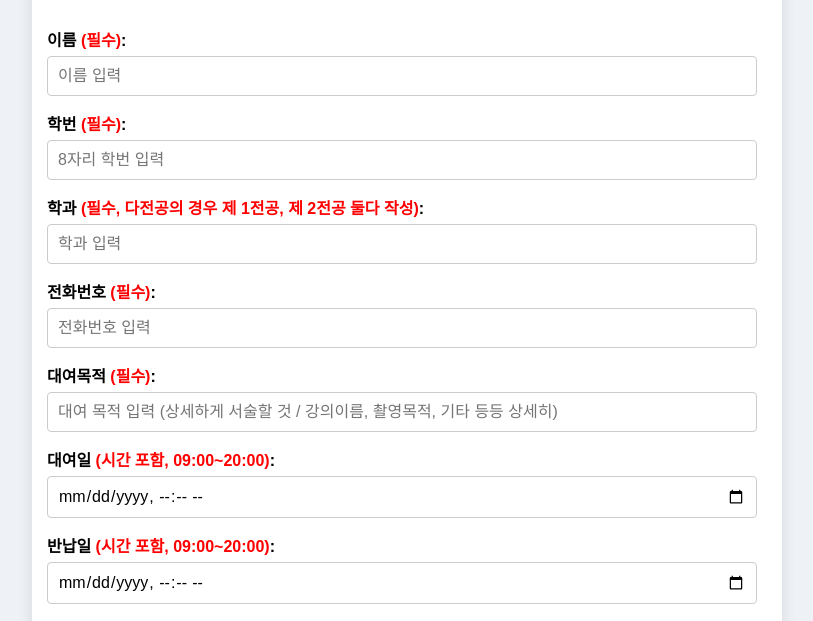
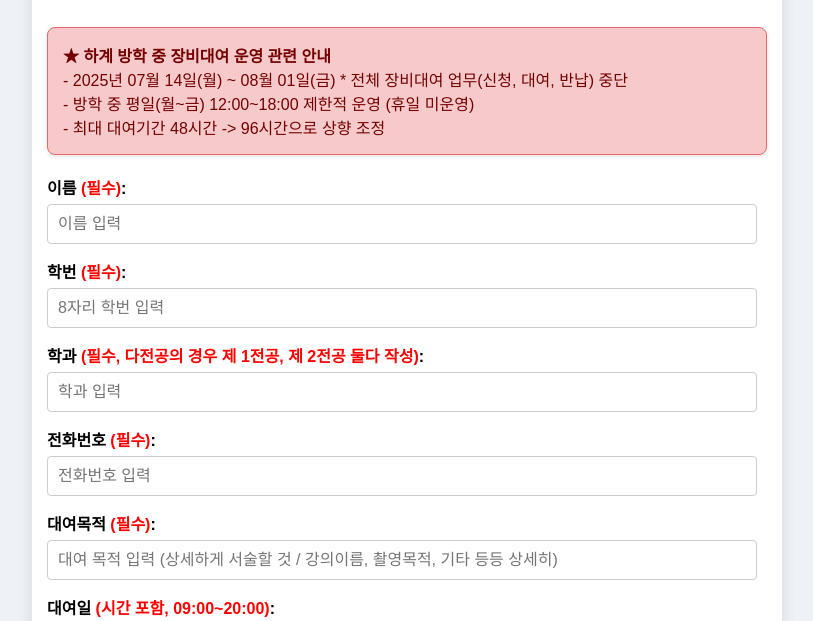
Before and after one commit to greatluck0/l4_Studio, a plain HTML site: page index.html in a window 1280 px wide. Shown: the part 101-722 px from the top of the page, without its empty margins (233-1046 px from the left). Drawn offline with Linux system fonts and the light colour scheme; a web font is replaced by a local one.

Commit message:
Update index.html

```diff
--- a/index.html
+++ b/index.html
@@ -30,6 +30,16 @@
     span{
       text-align: center;
       color:#333;
+    }
+
+    .alert {
+      border: 1px solid #e56666;
+      border-radius: 8px;
+      padding: 15px;
+      margin-bottom: 20px;
+      background-color: #f6caca;
+      box-shadow: 0 2px 4px rgba(0, 0, 0, 0.1);
+      color:#740000
     }
 
 
@@ -133,6 +143,15 @@
     <element class="container">
   <div class="titlename">
     <h2>장비 대여 신청 양식 생성 도구</h2></div>
+
+
+    <div class="alert">
+      <b>★ 하계 방학 중 장비대여 운영 관련 안내</b><br>
+      - 2025년 07월 14일(월) ~ 08월 01일(금) * 전체 장비대여 업무(신청, 대여, 반납) 중단<br>
+      - 방학 중 평일(월~금) 12:00~18:00 제한적 운영 (휴일 미운영)<br>
+      - 최대 대여기간 48시간 -> 96시간으로 상향 조정
+    </div>
+
 
   <form id="rentalForm">
 
```
